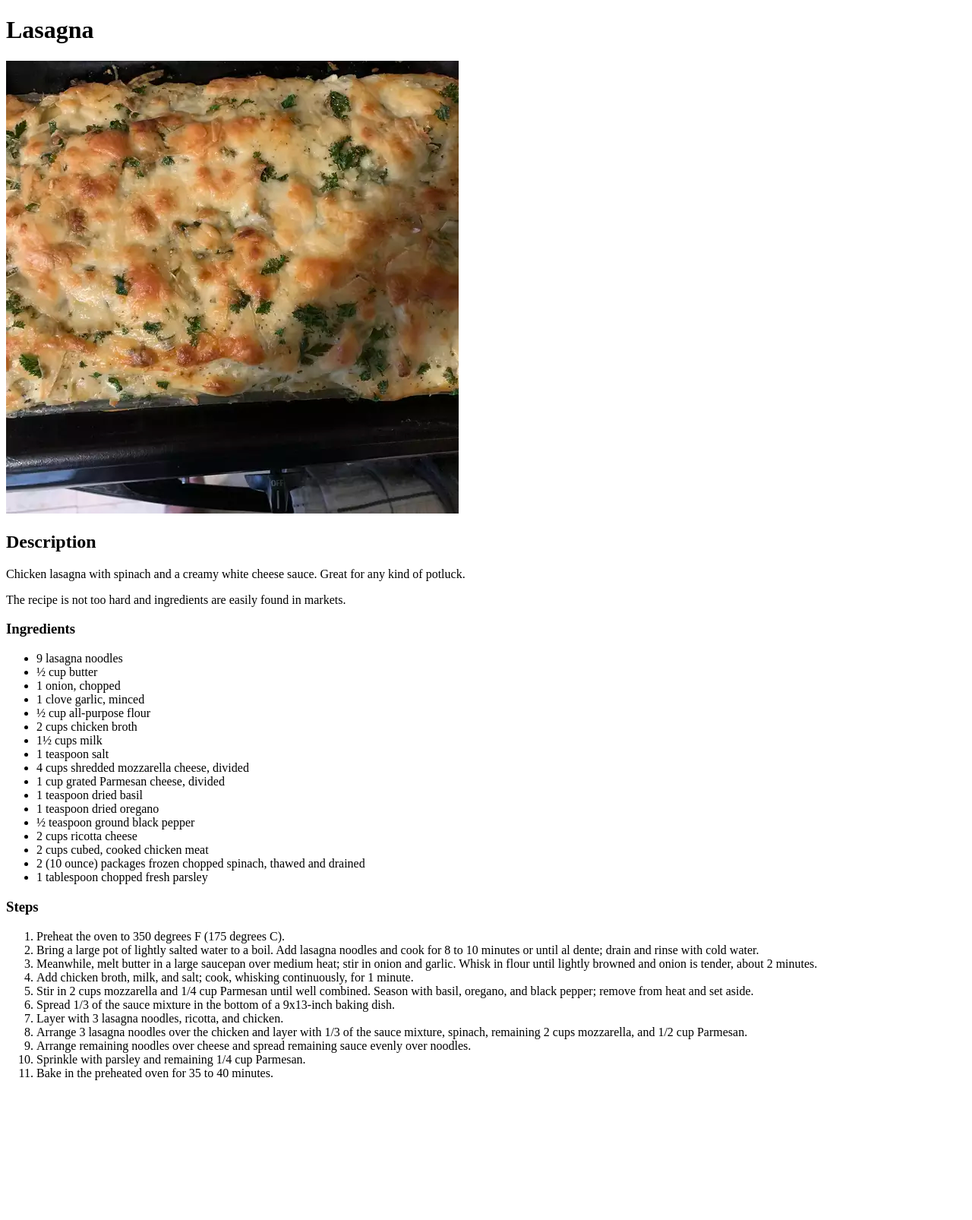
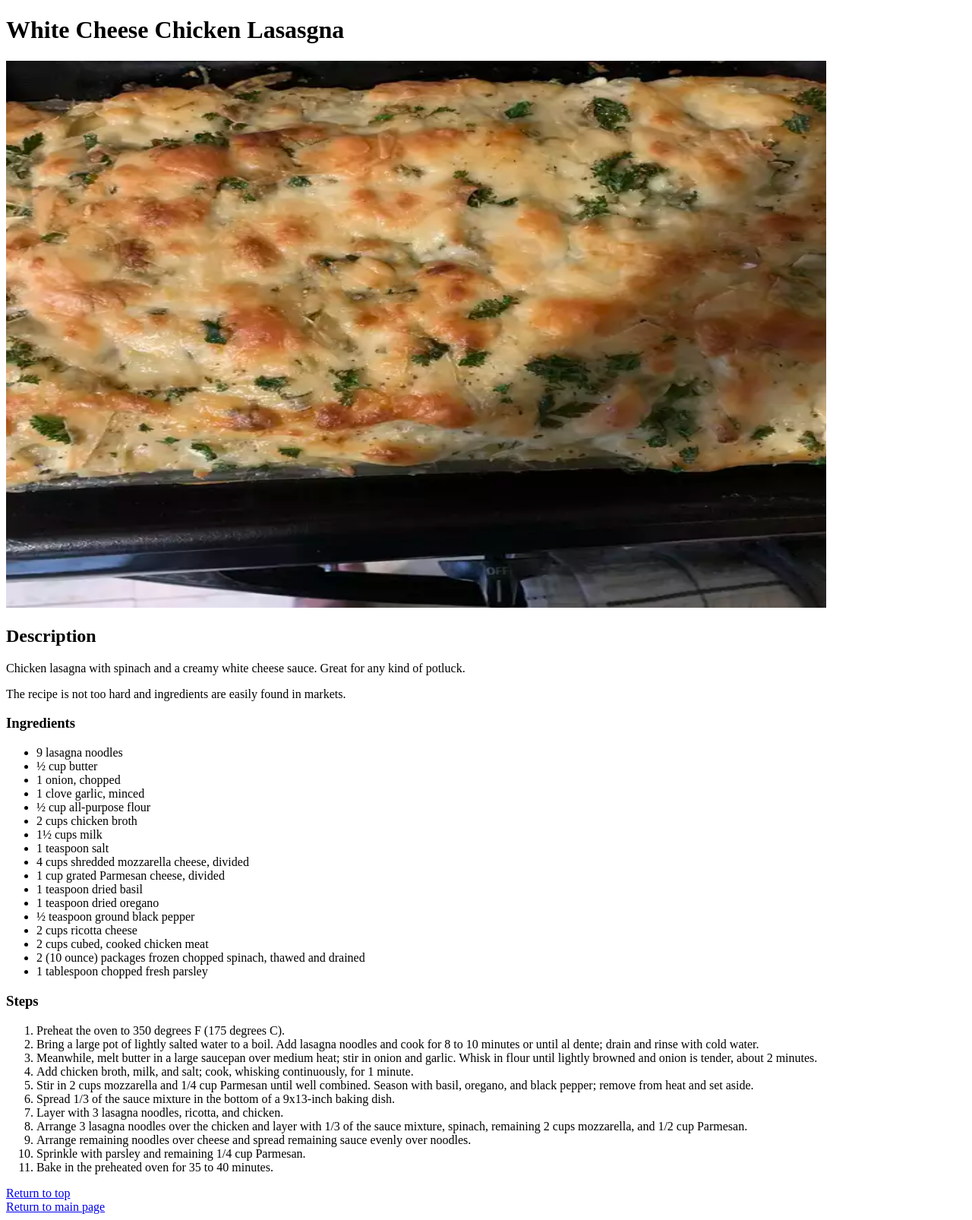
Before and after one commit to AdityaSre/odin-recipes, a plain HTML site: page recipes/lasagna_recipe.html in a window 1280 px wide. Shown: the whole page at 76% size. Before the commit the page ends 1438 px from the top, so only its background shows below. Drawn offline with Linux system fonts and the light colour scheme.

Commit message:
Modified and added redirecting links

```diff
--- a/recipes/lasagna_recipe.html
+++ b/recipes/lasagna_recipe.html
@@ -5,8 +5,8 @@
     <title>White Cheese Chicken Lasasgna</title>
 </head>
 <body>
-    <h1>Lasagna</h1>
-    <img src="../img/lasagna-white-sauce.png" alt="White Cheese Chicken Lasagna">
+    <h1 id="header">White Cheese Chicken Lasasgna</h1>
+    <img src="../img/lasagna-white-sauce.png" alt="White Cheese Chicken Lasagna" style="width:1080px;height:720px;">
     <h2>Description</h2>
     <p>
         Chicken lasagna with spinach and a creamy white cheese sauce. Great for any kind of potluck.
@@ -48,5 +48,8 @@
         <li>Sprinkle with parsley and remaining 1/4 cup Parmesan.</li>
         <li>Bake in the preheated oven for 35 to 40 minutes.</li>
     </ol>
+    <a href="#header">Return to top</a>
+    <br>
+    <a href="../index.html">Return to main page</a>
 </body>
 </html>
```
Also changed, not shown: index.html (+1 -1 lines), recipes/chicken_biriyani.html (+5 -2 lines), recipes/fried_chicken.html (+5 -2 lines).
